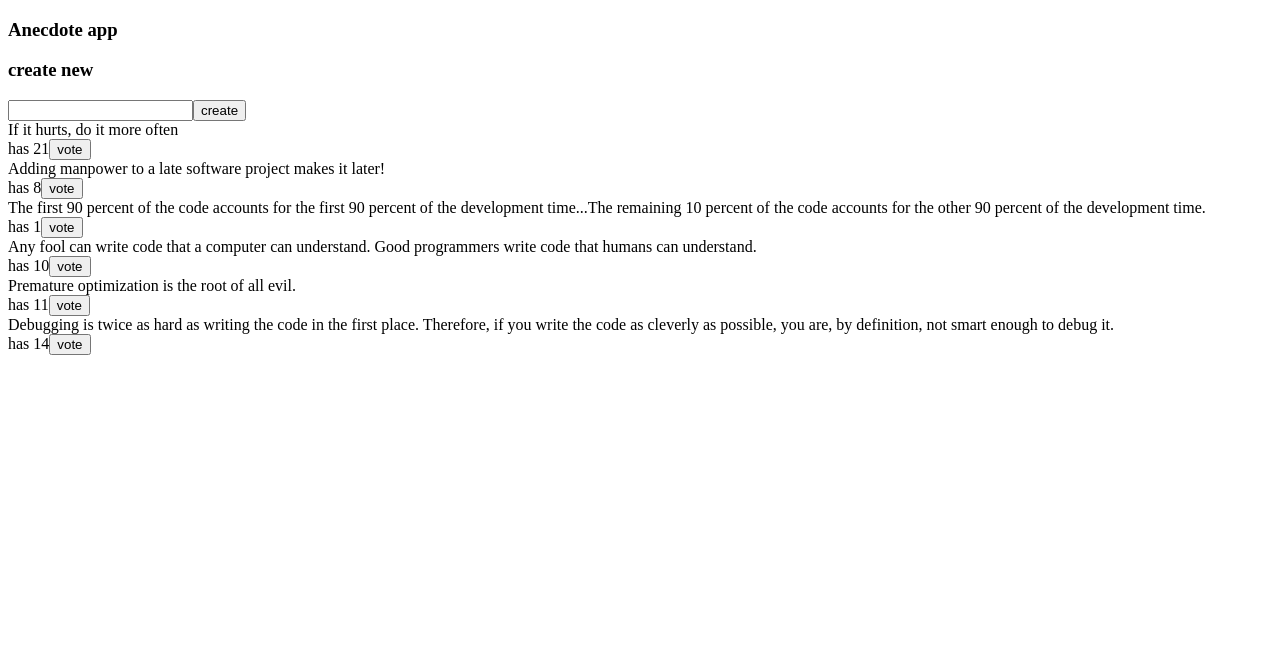
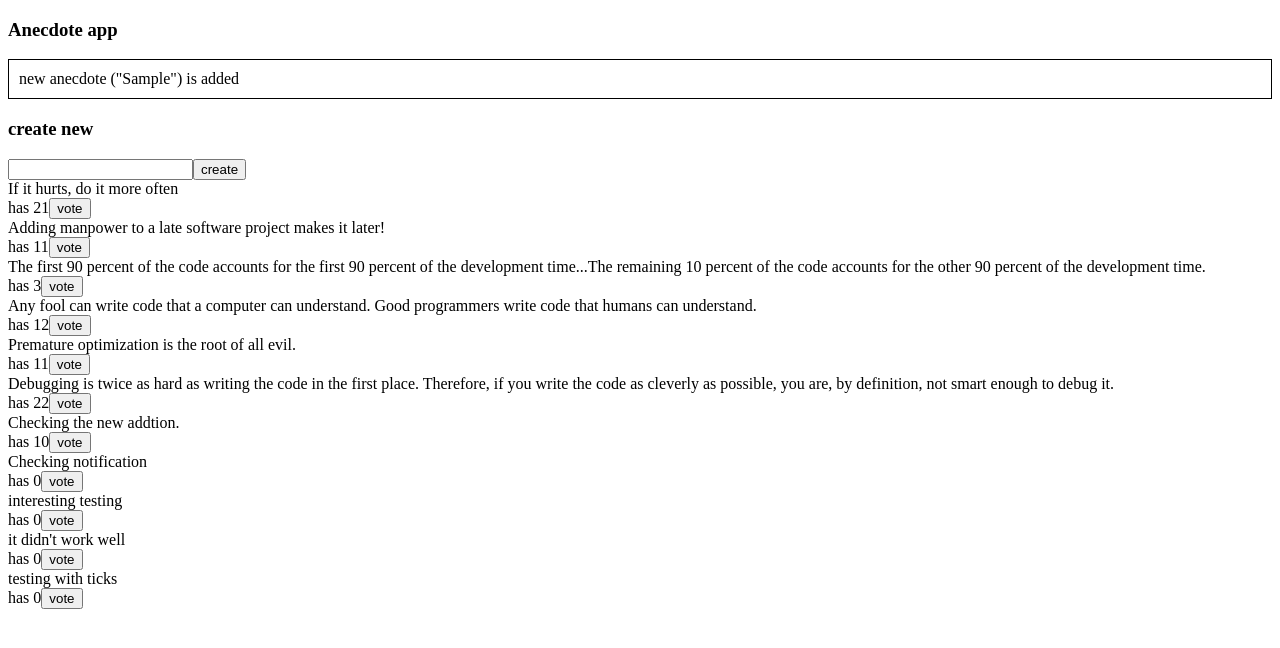
Before and after one commit to serhatprogramming/query-anecdotes-main, a React (Create React App) app: page / in a window 1280 px wide. Both pictures are taken after typing "Sample" into the empty fields and a click on the button "create". Shown: the top 648 px of the page. Built offline with nearby package versions, Linux system fonts and the light colour scheme; no server answers; data requests are answered from the project's data file.

Commit message:
notification context is added

```diff
--- a/db.json
+++ b/db.json
@@ -8,17 +8,17 @@
     {
       "content": "Adding manpower to a late software project makes it later!",
       "id": "21149",
-      "votes": 8
+      "votes": 11
     },
     {
       "content": "The first 90 percent of the code accounts for the first 90 percent of the development time...The remaining 10 percent of the code accounts for the other 90 percent of the development time.",
       "id": "69581",
-      "votes": 1
+      "votes": 3
     },
     {
       "content": "Any fool can write code that a computer can understand. Good programmers write code that humans can understand.",
       "id": "36975",
-      "votes": 10
+      "votes": 12
     },
     {
       "content": "Premature optimization is the root of all evil.",
@@ -28,7 +28,32 @@
     {
       "content": "Debugging is twice as hard as writing the code in the first place. Therefore, if you write the code as cleverly as possible, you are, by definition, not smart enough to debug it.",
       "id": "98312",
-      "votes": 14
+      "votes": 22
+    },
+    {
+      "content": "Checking the new addtion.",
+      "votes": 10,
+      "id": "yf6zm7P"
+    },
+    {
+      "content": "Checking notification",
+      "votes": 0,
+      "id": "_HZ1R4P"
+    },
+    {
+      "content": "interesting testing",
+      "votes": 0,
+      "id": "wBaNhgL"
+    },
+    {
+      "content": "it didn't work well",
+      "votes": 0,
+      "id": "PYznhpT"
+    },
+    {
+      "content": "testing with ticks",
+      "votes": 0,
+      "id": "de6Nfel"
     }
   ]
 }
--- a/src/App.js
+++ b/src/App.js
@@ -3,10 +3,13 @@ import { useQuery, useQueryClient, useMutation } from "react-query";
 import AnecdoteForm from "./components/AnecdoteForm";
 import Notification from "./components/Notification";
 
+import { useNotificationDispatch } from "./NotificationContext";
+
 import { getAnecdotes, updateAnecdote } from "./requests";
 
 const App = () => {
   const queryClient = useQueryClient();
+  const notificationDispatch = useNotificationDispatch();
 
   const voteMutation = useMutation(updateAnecdote, {
     onSuccess: () => {
@@ -16,7 +19,13 @@ const App = () => {
 
   const handleVote = (anecdote) => {
     voteMutation.mutate({ ...anecdote, votes: anecdote.votes + 1 });
-    console.log("vote");
+    notificationDispatch({
+      type: "ADD",
+      payload: `("${anecdote.content}") is voted`,
+    });
+    setTimeout(() => {
+      notificationDispatch({ type: "CLEAN" });
+    }, 5000);
   };
 
   const result = useQuery("anecdotes", getAnecdotes);
--- /dev/null
+++ b/src/NotificationContext.js
@@ -0,0 +1,37 @@
+import { useReducer, createContext, useContext } from "react";
+
+const notificationReducer = (state, action) => {
+  switch (action.type) {
+    case "ADD":
+      return action.payload;
+    case "CLEAN":
+      return "";
+    default:
+      return state;
+  }
+};
+
+const NotificationContext = createContext();
+
+export const NotificationContextProvider = (props) => {
+  const [notification, notificationDispatch] = useReducer(
+    notificationReducer,
+    ""
+  );
+  return (
+    <NotificationContext.Provider value={[notification, notificationDispatch]}>
+      {props.children}
+    </NotificationContext.Provider>
+  );
+};
+
+export const useNotificationValue = () => {
+  const notificationAndDispatch = useContext(NotificationContext);
+  return notificationAndDispatch[0];
+};
+export const useNotificationDispatch = () => {
+  const notificationAndDispatch = useContext(NotificationContext);
+  return notificationAndDispatch[1];
+};
+
+export default NotificationContext;
--- a/src/components/AnecdoteForm.js
+++ b/src/components/AnecdoteForm.js
@@ -1,8 +1,12 @@
 import { useQueryClient, useMutation } from "react-query";
 import { createAnecdote } from "../requests";
 
+import { useNotificationDispatch } from "../NotificationContext";
+
 const AnecdoteForm = () => {
   const queryClient = useQueryClient();
+
+  const notificationDispatch = useNotificationDispatch();
 
   const newAnecdoteMutation = useMutation(createAnecdote, {
     onSuccess: (newAnecdote) => {
@@ -16,6 +20,13 @@ const AnecdoteForm = () => {
     const content = event.target.anecdote.value;
     event.target.anecdote.value = "";
     newAnecdoteMutation.mutate({ content, votes: 0 });
+    notificationDispatch({
+      type: "ADD",
+      payload: `new anecdote ("${content}") is added`,
+    });
+    setTimeout(() => {
+      notificationDispatch({ type: "CLEAN" });
+    }, 5000);
   };
 
   return (
--- a/src/components/Notification.js
+++ b/src/components/Notification.js
@@ -1,18 +1,20 @@
+import { useNotificationValue } from "../NotificationContext";
+
 const Notification = () => {
+  const notification = useNotificationValue();
+
   const style = {
-    border: 'solid',
+    border: "solid",
     padding: 10,
     borderWidth: 1,
-    marginBottom: 5
-  }
-
-  if (true) return null
+    marginBottom: 5,
+  };
 
   return (
-    <div style={style}>
+    <div style={{ ...style, display: notification === "" ? "none" : "" }}>
+      {notification}
+    </div>
+  );
+};
 
-    </div>
-  )
-}
-
-export default Notification
+export default Notification;
--- a/src/index.js
+++ b/src/index.js
@@ -2,6 +2,8 @@ import React from "react";
 import ReactDOM from "react-dom/client";
 
 import { QueryClient, QueryClientProvider } from "react-query";
+
+import { NotificationContextProvider } from "./NotificationContext";
 
 import App from "./App";
 
@@ -9,6 +11,8 @@ const queryClient = new QueryClient();
 
 ReactDOM.createRoot(document.getElementById("root")).render(
   <QueryClientProvider client={queryClient}>
-    <App />
+    <NotificationContextProvider>
+      <App />
+    </NotificationContextProvider>
   </QueryClientProvider>
 );
```
